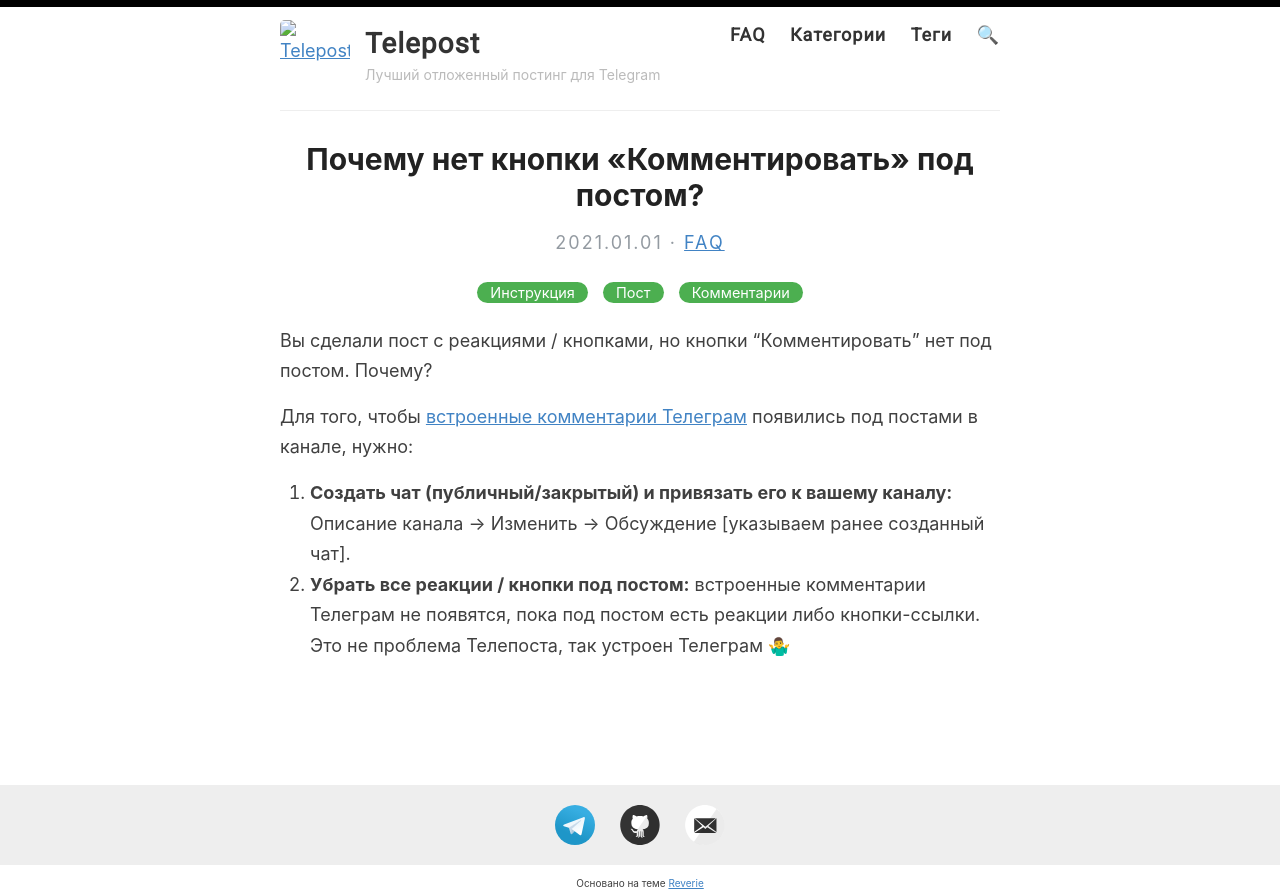
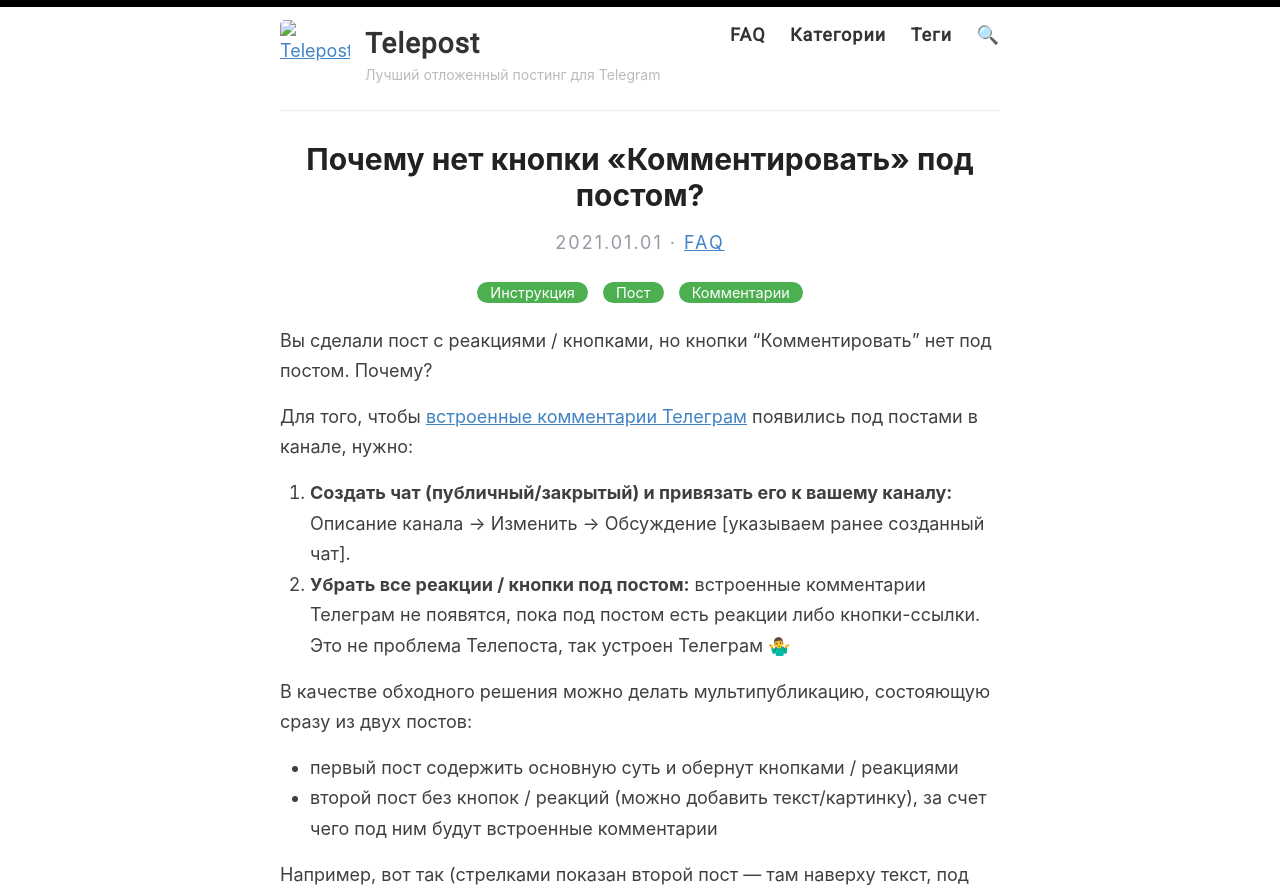
Before and after one commit to Telepost-me/telepost-me.github.io, a Jekyll site: the page built from _posts/2021-01-01-telegram-comments.md, in a window 1280 px wide. Shown: the top 895 px of the page. Built offline with Jekyll 4.4.1, drawn with Linux system fonts in a browser that asks for light colours; some of the changed text lies outside the part shown.

Commit message:
Добавил про обходное решение

```diff
--- a/_posts/2021-01-01-telegram-comments.md
+++ b/_posts/2021-01-01-telegram-comments.md
@@ -12,3 +12,11 @@
 
 1. **Создать чат (публичный/закрытый) и привязать его к вашему каналу:** Описание канала → Изменить → Обсуждение [указываем ранее созданный чат].
 2. **Убрать все реакции / кнопки под постом:** встроенные комментарии Телеграм не появятся, пока под постом есть реакции либо кнопки-ссылки. Это не проблема Телепоста, так устроен Телеграм 🤷‍♂️
+
+В качестве обходного решения можно делать мультипубликацию, состояющую сразу из двух постов:
+* первый пост содержить основную суть и обернут кнопками / реакциями
+* второй пост без кнопок / реакций (можно добавить текст/картинку), за счет чего под ним будут встроенные комментарии
+
+Например, вот так (стрелками показан второй пост — там наверху текст, под ним аттачем картинка, внизу есть комментарии):
+
+![image](https://user-images.githubusercontent.com/24430718/107823247-87714e00-6d90-11eb-8adf-11e6d62a0ea4.png)
```
